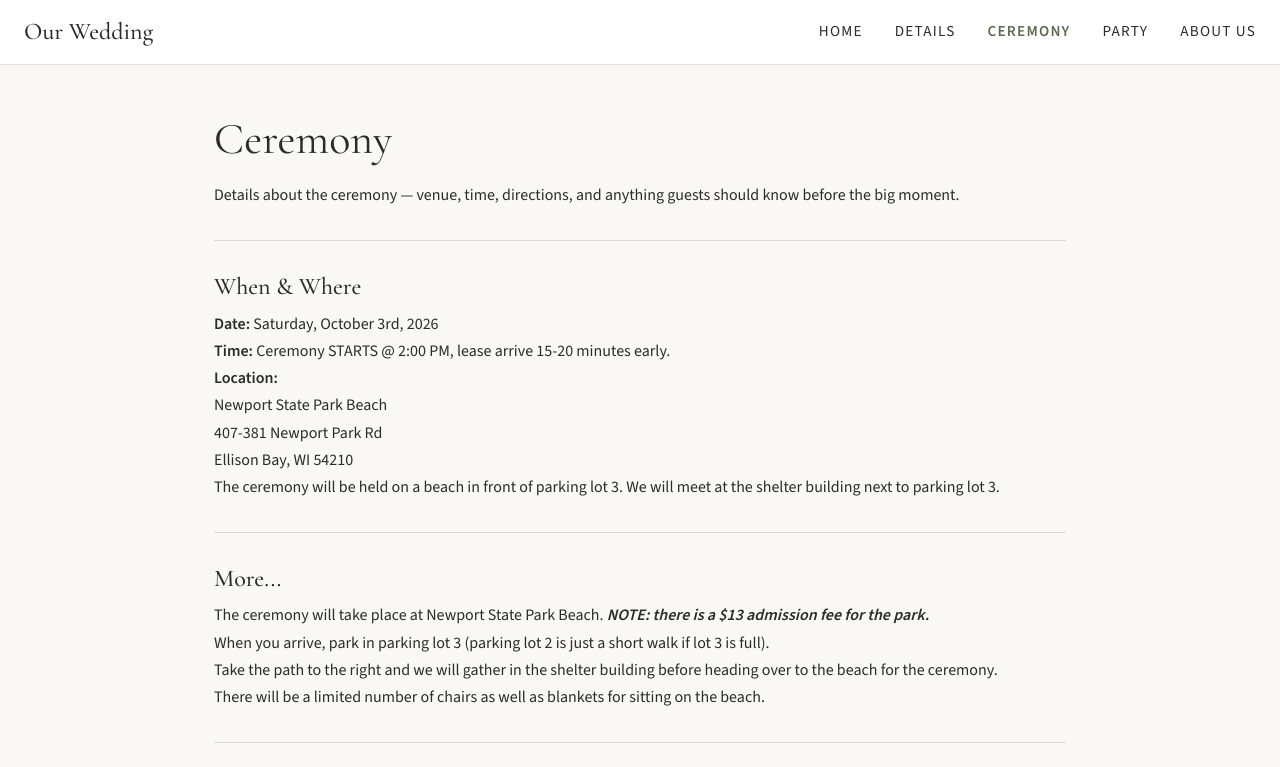
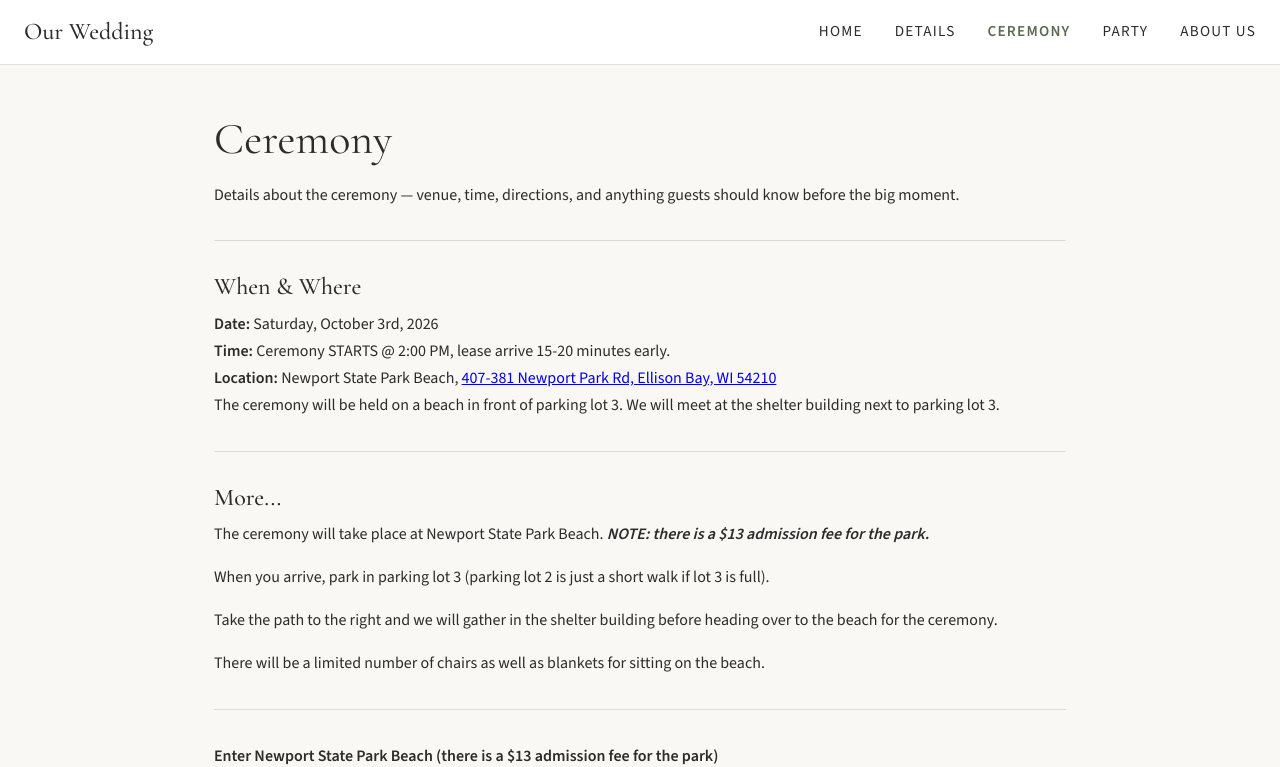
Before and after one commit to mklewandowski/wedding-site, a React (Vite) app: page /ceremony in a window 1280 px wide. Shown: the top 767 px of the page. Built offline with nearby package versions, Linux system fonts and the light colour scheme.

Commit message:
feat(text): add geo links, improve text

```diff
--- a/src/pages/CeremonyPage.tsx
+++ b/src/pages/CeremonyPage.tsx
@@ -24,11 +24,8 @@ export default function CeremonyPage() {
         <strong>Time:</strong> Ceremony STARTS @ 2:00 PM, lease arrive 15-20 minutes early.
       </Typography>
       <Typography variant="body1" paragraph>
-        <strong>Location:</strong> <br/>
-        Newport State Park Beach<br/>
-        407-381 Newport Park Rd<br/>
-        Ellison Bay, WI 54210<br/>
-        The ceremony will be held on a beach in front of parking lot 3. We will meet at the shelter building next to parking lot 3.<br/>
+        <strong>Location:</strong> Newport State Park Beach, <a href="https://www.google.com/maps/search/?api=1&query=Newport+State+Park+Beach+Ellison+Bay+WI+54210" target="_blank">407-381 Newport Park Rd, Ellison Bay, WI 54210</a>
+        <br/>The ceremony will be held on a beach in front of parking lot 3. We will meet at the shelter building next to parking lot 3.<br/>
       </Typography>
 
       <Divider sx={{ my: 4 }} />
@@ -38,10 +35,15 @@ export default function CeremonyPage() {
       </Typography>
       <Typography variant="body1" paragraph>
         The ceremony will take place at Newport State Park Beach. <b><i>NOTE: there is a $13 admission fee for the park.</i></b>
-        <br/>When you arrive, park in parking lot 3 (parking lot 2 is just a short walk if lot 3 is full).
-        <br/>Take the path to the right and we will gather
-        in the shelter building before heading over to the beach for the ceremony.
-        <br/>There will be a limited number of chairs as well as blankets for sitting on the beach.
+      </Typography>
+      <Typography variant="body1" paragraph sx={{ my: 2 }}>
+        When you arrive, park in parking lot 3 (parking lot 2 is just a short walk if lot 3 is full).
+      </Typography>
+      <Typography variant="body1" paragraph sx={{ my: 2 }}>
+        Take the path to the right and we will gather in the shelter building before heading over to the beach for the ceremony.
+      </Typography>
+      <Typography variant="body1" paragraph sx={{ my: 2 }}>
+        There will be a limited number of chairs as well as blankets for sitting on the beach.
       </Typography>
 
       <Divider sx={{ my: 4 }} />
--- a/src/pages/HomePage.tsx
+++ b/src/pages/HomePage.tsx
@@ -37,10 +37,12 @@ export default function HomePage() {
         Saturday, October 3rd, 2026 @ 2:00 PM
       </Typography>
       <Typography variant="body1" color="text.secondary" sx={{ mb: 1 }}>
-        Service: Newport State Park in Ellison Bay, Wisconsin
+        Service: Newport State Park Beach, <a href="https://www.google.com/maps/search/?api=1&query=Newport+State+Park+Beach+Ellison+Bay+WI+54210" target="_blank">407-381 Newport Park Rd, Ellison Bay, WI 54210</a>
       </Typography>
       <Typography variant="body1" color="text.secondary" sx={{ mb: 5 }}>
-        Party: Sister Bay, Wisconsin
+        Party: <a href="https://www.google.com/maps/search/?api=1&query=2729+Pioneer+Road+Sister+Bay+WI+54234" target="_blank">
+          2729 Pioneer Road, Sister Bay, WI 54234
+        </a>
       </Typography>
 
       <Box sx={{ display: 'flex', gap: 2, justifyContent: 'center', flexWrap: 'wrap' }}>
--- a/src/pages/PartyPage.tsx
+++ b/src/pages/PartyPage.tsx
@@ -27,7 +27,9 @@ export default function PartyPage() {
         <strong>Time:</strong> after ceremony (about 3:30 PM)
       </Typography>
       <Typography variant="body1" paragraph>
-        <strong>Location:</strong> 2729 Pioneer Road, Sister Bay, WI 54234
+        <strong>Location:</strong> <a href="https://www.google.com/maps/search/?api=1&query=2729+Pioneer+Road+Sister+Bay+WI+54234" target="_blank">
+          2729 Pioneer Road, Sister Bay, WI 54234
+        </a>
       </Typography>
 
       <Divider sx={{ my: 4 }} />
@@ -38,10 +40,10 @@ export default function PartyPage() {
       <Typography variant="body1" paragraph>
         When the ceremony ends, we will all meet back at the party site (it's about a 15 minute drive).
       </Typography>
-      <Typography variant="body1" paragraph sx={{ my: 4 }}>
+      <Typography variant="body1" paragraph sx={{ my: 2 }}>
         Food will be served at the party. We will have appetizers, a main course (meat and vegetarian paella) with sides, and cake for dessert.
       </Typography>
-      <Typography variant="body1" paragraph sx={{ my: 4 }}>
+      <Typography variant="body1" paragraph sx={{ my: 2 }}>
         We'll gather, eat, and then dance and hang out for as long as we want!
       </Typography>
 
```
